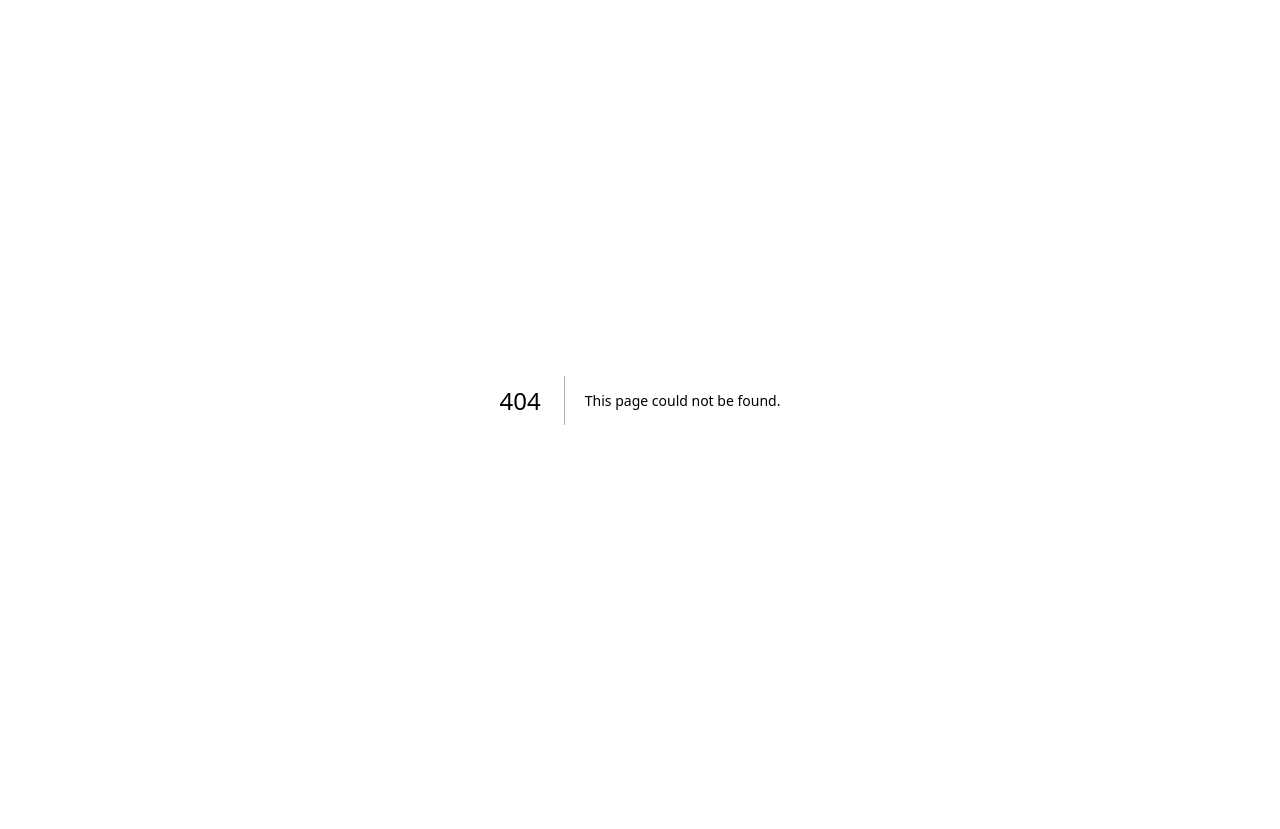
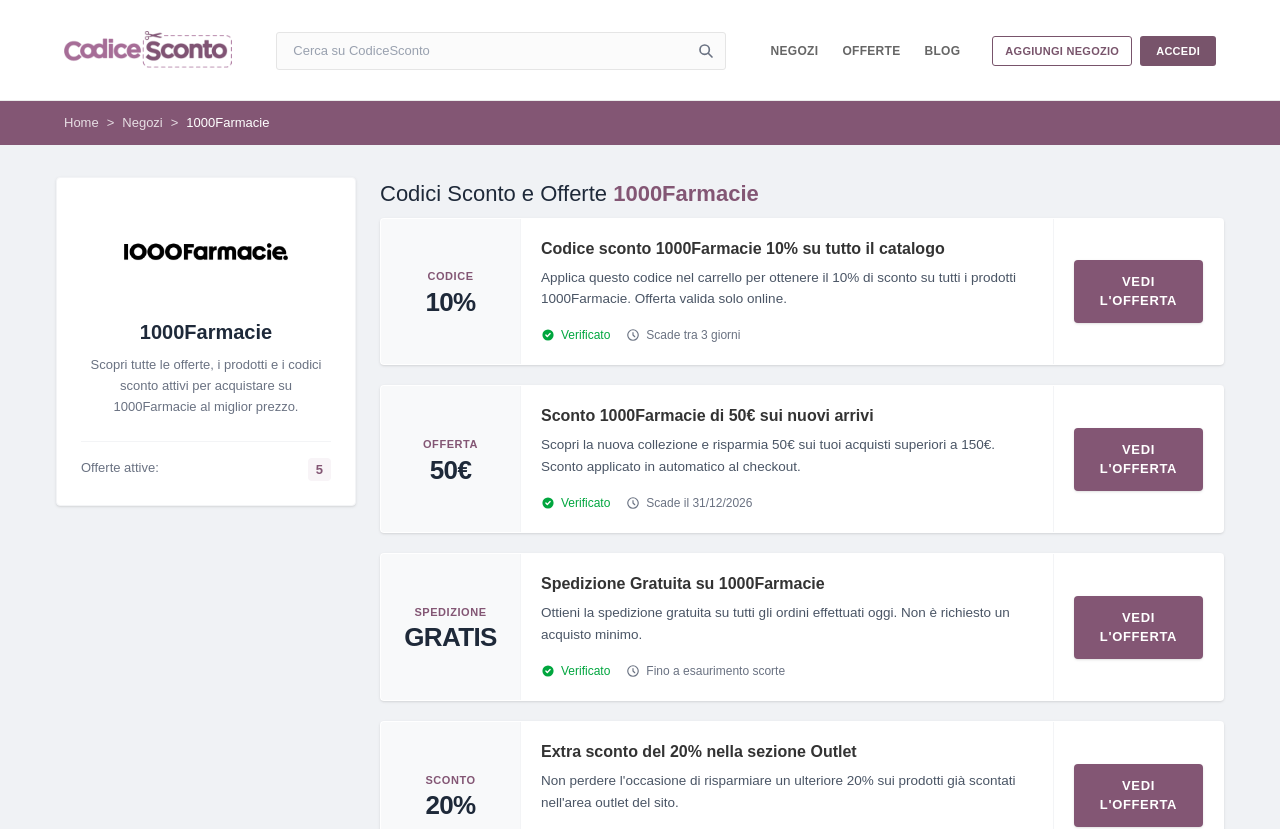
Before and after one commit to MuhammadWaqar7615/condiceSconto-site-clone, a Next.js app: page /store/1000farmacie in a window 1280 px wide. Before the commit this address had no page. Shown: the top 829 px of the page. Before the commit the page ends 800 px from the top, so only its background shows below. Built offline with nearby package versions, Linux system fonts and the light colour scheme.

Commit message:
feat: implement store details page and add mongoose dependency

```diff
--- a/package.json
+++ b/package.json
@@ -9,6 +9,7 @@
     "lint": "eslint"
   },
   "dependencies": {
+    "mongoose": "^9.9.3",
     "next": "16.3.1",
     "react": "19.2.8",
     "react-dom": "19.2.8"
--- a/src/app/negozi/page.js
+++ b/src/app/negozi/page.js
@@ -213,9 +213,9 @@
                     {/* Stores Grid */}
                     <div className="grid grid-cols-2 sm:grid-cols-3 lg:grid-cols-4 gap-2">
                       {displayedBadges.map((store, index) => (
-                        <Link
+                        <a
                           key={`${store.slug || store.name}-${index}`}
-                          href="#"
+                          href={`/store/${store.slug}`}
                           className="bg-white border border-transparent hover:border-gray-200 rounded-sm shadow-sm hover:shadow-md transition-shadow p-4 flex flex-col items-center justify-center h-[120px] group"
                         >
                           <div className="h-12 w-full relative flex items-center justify-center mb-3">
@@ -235,7 +235,7 @@
                           <span className="text-gray-500 text-[13px] text-center group-hover:text-[#835674] transition-colors line-clamp-1 w-full">
                             {store.name}
                           </span>
-                        </Link>
+                        </a>
                       ))}
                     </div>
                   </div>
--- /dev/null
+++ b/src/app/store/[slug]/page.js
@@ -0,0 +1,182 @@
+import React from "react";
+import { notFound } from "next/navigation";
+import { stores } from "@/data/stores/storesData";
+import Navbar from "@/components/layout/Navbar";
+import Footer from "@/components/layout/Footer";
+
+
+export function generateStaticParams() {
+  return stores.map((store) => ({
+    slug: store.slug,
+  }));
+}
+
+export async function generateMetadata({ params }) {
+  const { slug } = await params;
+  const store = stores.find((s) => s.slug === slug);
+
+  if (!store) {
+    return {
+      title: "Store Not Found | CodiceSconto",
+    };
+  }
+
+  return {
+    title: `${store.name} Offerte e Codici Sconto | CodiceSconto`,
+    description: `Scopri le migliori offerte e codici sconto per ${store.name}.`,
+  };
+}
+
+export default async function StorePage({ params }) {
+  const { slug } = await params;
+  const store = stores.find((s) => s.slug === slug);
+
+  if (!store) {
+    notFound();
+  }
+
+  const storeProducts = [
+    {
+      type: "CODICE",
+      discount: "10%",
+      title: `Codice sconto ${store.name} 10% su tutto il catalogo`,
+      description: `Applica questo codice nel carrello per ottenere il 10% di sconto su tutti i prodotti ${store.name}. Offerta valida solo online.`,
+      expires: "Scade tra 3 giorni",
+      verified: true,
+    },
+    {
+      type: "OFFERTA",
+      discount: "50€",
+      title: `Sconto ${store.name} di 50€ sui nuovi arrivi`,
+      description: `Scopri la nuova collezione e risparmia 50€ sui tuoi acquisti superiori a 150€. Sconto applicato in automatico al checkout.`,
+      expires: "Scade il 31/12/2026",
+      verified: true,
+    },
+    {
+      type: "SPEDIZIONE",
+      discount: "GRATIS",
+      title: `Spedizione Gratuita su ${store.name}`,
+      description: `Ottieni la spedizione gratuita su tutti gli ordini effettuati oggi. Non è richiesto un acquisto minimo.`,
+      expires: "Fino a esaurimento scorte",
+      verified: true,
+    },
+    {
+      type: "SCONTO",
+      discount: "20%",
+      title: `Extra sconto del 20% nella sezione Outlet`,
+      description: `Non perdere l'occasione di risparmiare un ulteriore 20% sui prodotti già scontati nell'area outlet del sito.`,
+      expires: "Scade domani",
+      verified: false,
+    },
+    {
+      type: "REGALO",
+      discount: "OMAGGIO",
+      title: `Ricevi un omaggio esclusivo con il tuo ordine ${store.name}`,
+      description: `Effettua un ordine di almeno 50€ e riceverai un omaggio esclusivo a sorpresa all'interno del tuo pacco.`,
+      expires: "Senza scadenza",
+      verified: true,
+    }
+  ];
+
+  return (
+    <div className="flex flex-col min-h-screen bg-[#f0f2f5]">
+      <Navbar />
+
+      {/* Breadcrumb Area */}
+      <div className="bg-[#835674] w-full py-3">
+        <div className="max-w-[1200px] mx-auto px-4 sm:px-6">
+          <div className="text-white/80 text-[13px] flex items-center gap-2 font-light">
+            <a href="/" className="hover:text-white transition-colors">Home</a>
+            <span>&gt;</span>
+            <a href="/negozi" className="hover:text-white transition-colors">Negozi</a>
+            <span>&gt;</span>
+            <span className="text-white font-medium">{store.name}</span>
+          </div>
+        </div>
+      </div>
+
+      <main className="flex-grow w-full max-w-[1200px] mx-auto px-4 py-8">
+
+        <div className="flex flex-col md:flex-row gap-6">
+
+          {/* Left Sidebar - Store Info */}
+          <div className="w-full md:w-[300px] shrink-0">
+            <div className="bg-white rounded-sm shadow-sm p-6 sticky top-6 border border-gray-100 flex flex-col items-center">
+              <div className="w-[180px] h-[100px] flex items-center justify-center p-2 mb-4">
+                <img
+                  src={store.logoPath}
+                  alt={`${store.name} logo`}
+                  className="max-w-full max-h-full object-contain"
+                  loading="lazy"
+                />
+              </div>
+              <h1 className="text-xl font-bold text-gray-800 mb-2 text-center">{store.name}</h1>
+              <p className="text-[13px] text-gray-500 text-center mb-6 leading-relaxed">
+                Scopri tutte le offerte, i prodotti e i codici sconto attivi per acquistare su {store.name} al miglior prezzo.
+              </p>
+
+              <div className="w-full flex justify-between text-[13px] text-gray-500 border-t border-gray-100 pt-4">
+                <span>Offerte attive:</span>
+                <span className="font-bold text-[#835674] bg-[#f8f4f7] px-2 py-0.5 rounded-sm">{storeProducts.length}</span>
+              </div>
+            </div>
+          </div>
+
+          {/* Right Main Content - Products / Deals List */}
+          <div className="flex-1 flex flex-col space-y-5">
+
+            <h2 className="text-[22px] font-light text-gray-800 mb-2">
+              Codici Sconto e Offerte <strong className="font-bold text-[#835674]">{store.name}</strong>
+            </h2>
+
+            {storeProducts.map((product, index) => (
+              <div key={index} className="bg-white rounded-sm shadow-sm border border-transparent hover:border-gray-200 hover:shadow-md transition-all flex flex-col sm:flex-row overflow-hidden group">
+
+                {/* Left Discount Badge */}
+                <div className="w-full sm:w-[140px] bg-[#f8f9fa] sm:border-r border-gray-100 flex flex-col items-center justify-center p-4 flex-shrink-0 group-hover:bg-[#f8f4f7] transition-colors">
+                  <span className="text-[11px] font-bold text-[#835674] uppercase tracking-wider mb-1">{product.type}</span>
+                  <span className="text-[26px] font-bold text-gray-800 leading-none text-center tracking-tight">{product.discount}</span>
+                </div>
+
+                {/* Middle Content */}
+                <div className="flex-1 p-5 flex flex-col justify-center">
+                  <h3 className="text-[16px] font-bold text-[#333] mb-2 hover:text-[#835674] cursor-pointer transition-colors leading-tight">
+                    {product.title}
+                  </h3>
+                  <p className="text-[13.5px] text-gray-600 mb-4 line-clamp-2 leading-relaxed">
+                    {product.description}
+                  </p>
+
+                  <div className="flex items-center text-[12px] text-gray-500 gap-4 mt-auto">
+                    {product.verified && (
+                      <span className="flex items-center gap-1.5 text-green-600 font-medium">
+                        <svg className="w-3.5 h-3.5" fill="currentColor" viewBox="0 0 20 20"><path fillRule="evenodd" d="M10 18a8 8 0 100-16 8 8 0 000 16zm3.707-9.293a1 1 0 00-1.414-1.414L9 10.586 7.707 9.293a1 1 0 00-1.414 1.414l2 2a1 1 0 001.414 0l4-4z" clipRule="evenodd" /></svg>
+                        Verificato
+                      </span>
+                    )}
+                    <span className="flex items-center gap-1.5">
+                      <svg className="w-3.5 h-3.5" fill="none" stroke="currentColor" viewBox="0 0 24 24"><path strokeLinecap="round" strokeLinejoin="round" strokeWidth="2" d="M12 8v4l3 3m6-3a9 9 0 11-18 0 9 9 0 0118 0z" /></svg>
+                      {product.expires}
+                    </span>
+                  </div>
+                </div>
+
+                {/* Right Action Button */}
+                <div className="w-full sm:w-[170px] p-5 flex items-center justify-center border-t sm:border-t-0 sm:border-l border-gray-100">
+                  <button className="w-full bg-[#835674] hover:bg-[#724F70] text-white text-[13px] font-bold py-[12px] px-2 rounded-sm transition-colors shadow-sm uppercase tracking-wider">
+                    Vedi l'offerta
+                  </button>
+                </div>
+
+              </div>
+            ))}
+
+          </div>
+        </div>
+
+      </main>
+
+      <Footer />
+    </div>
+  );
+}
```
Also changed, not shown: 1 other file (tests, documents, lock files or other folders).
